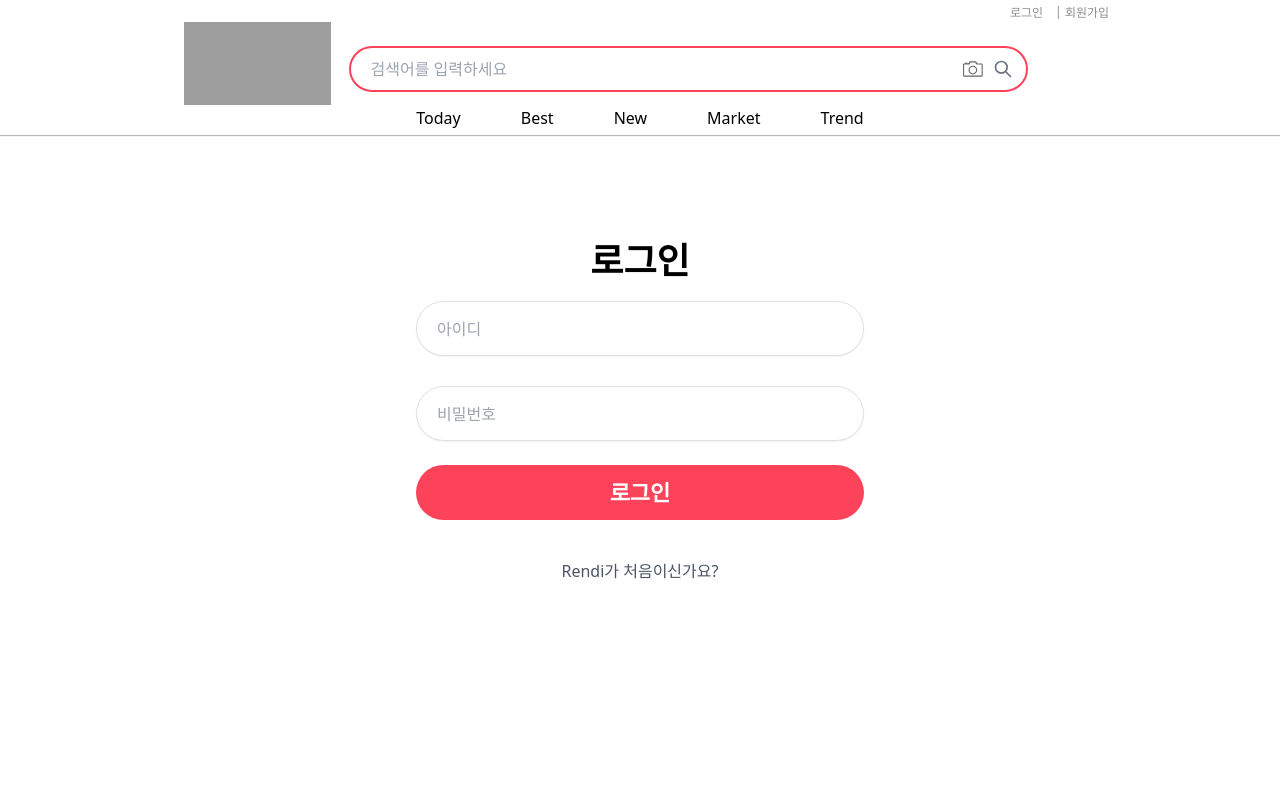
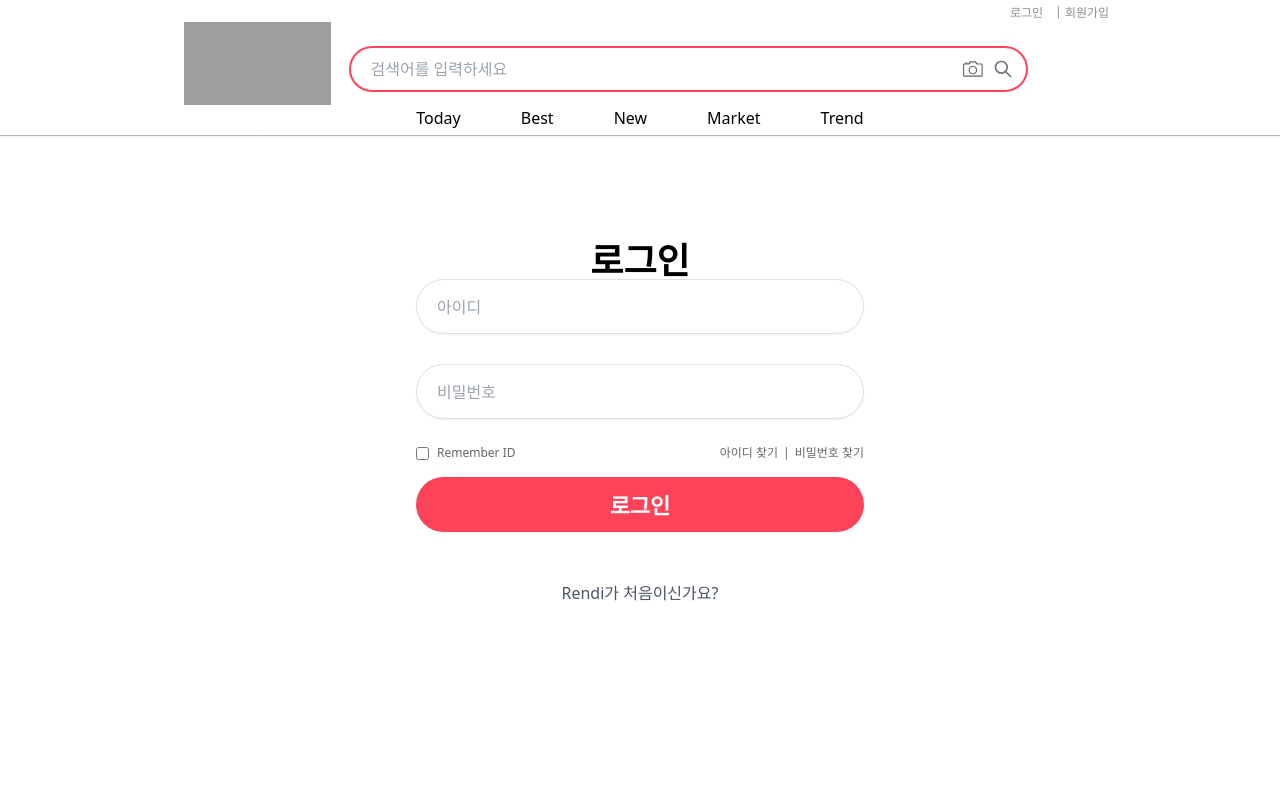
Before and after one commit to jxxnixx/Rendi_Frontend, a Next.js app: page /auth/login in a window 1280 px wide. Shown: the top 800 px of the page. Built offline with nearby package versions, Linux system fonts and the light colour scheme; grey boxes are pictures that could not be loaded.

Commit message:
feature-login 추가

```diff
--- a/components/function/submitBtn.tsx
+++ b/components/function/submitBtn.tsx
@@ -1,15 +1,23 @@
+import { cls } from "@/libs/client/utils";
 interface submitBtnProps {
+  large?: boolean;
   text: string;
   [key: string]: any;
 }
 
-export default function SubmitBtn({ onClick, text, ...rest }: submitBtnProps) {
+export default function SubmitBtn({
+  large = false,
+  onClick,
+  text,
+  ...rest
+}: submitBtnProps) {
   return (
     <button
       {...rest}
-      className={
-        "w-[448px] h-[55px] mt-[10px]  rounded-[50px] border border-transparent bg-[#FC435A] stroke-[#FC435A] stroke-2 absolute text-[22px] font-semibold text-center text-white"
-      }
+      className={cls(
+        "w-[448px]   rounded-[50px] border border-transparent bg-[#FC435A] stroke-[#FC435A] stroke-2 absolute text-[22px] font-semibold text-center text-white",
+        large ? "h-[65px]" : "h-[55px]"
+      )}
     >
       {text}
     </button>
--- a/pages/auth/login.tsx
+++ b/pages/auth/login.tsx
@@ -1,137 +1,3 @@
-// import { SubmitHandler, useForm } from "react-hook-form";
-// import SubmitButton from "@/components/function/submitBtn";
-// import Input from "@/components/function/input";
-// import Layout from "@/layouts/layout";
-// import NavBar from "@/components/structure/NavBar";
-// import Head from "next/head";
-// import Link from "next/link";
-
-// interface LogInForm {
-//   id: string;
-//   password: string;
-
-//   extraError?: string;
-// }
-
-// function LogIn() {
-//   const {
-//     register,
-//     handleSubmit,
-//     //watch,
-//     formState: { errors },
-//     //setError,
-//   } = useForm<LogInForm>({
-//     mode: "onChange",
-//   });
-
-//   const submitForm: SubmitHandler<LogInForm> = (data: any) => {
-//     console.log(data);
-//   };
-//   // const submitForm: SubmitHandler<ILogInForm> = (data: any) => {
-//   //   console.log(data);
-//   // };
-
-//   return (
-//     <>
-//       <Layout>
-//         <NavBar />
-//         <Head>
-//           <title>LogIn</title>
-//         </Head>
-//         {/* <p className="top-[109px] text-4xl font-semibold text-center text-black"> */}
-//         <div className=" flex flex-col items-center">
-//           <div className="absolute top-[109px] text-center">
-//             <p className="text-4xl font-semibold text-black">로그인</p>
-//           </div>
-//           <div className="absolute top-[173px] text-center">
-//             <p className="text-lg text-[#666]">
-//               Rendi만의 지능형 AI 검색을 경험해보세요!
-//             </p>
-//           </div>
-//         </div>
-//         ;
-//         <div className="flex justify-center items-center h-screen">
-//           {/* <form className="mt-40 flex flex-col" onSubmit={handleSubmit(submitForm)}> */}
-
-//           <form
-//             className="flex flex-col items-center gap-6 p-0 w-448 h-1017"
-//             onSubmit={handleSubmit(submitForm)}
-//           >
-//             <Input
-//               name="id"
-//               label=""
-//               type="id"
-//               register={register("id", {})}
-//               placeholder="아이디"
-//               kind="text"
-//               error={errors?.id?.message}
-//             />
-//             <Input
-//               name="password"
-//               label=""
-//               type="password"
-//               kind="text"
-//               register={register("password", {})}
-//               placeholder="비밀번호"
-//               error={errors?.password?.message}
-//               autoComplete="off"
-//             />
-//             {/* <div className="flex justify-center"> */}
-//             {/* <button className="w-[588px] h-[54.92px] bg-black  text-[22px] font-semibold text-white border-2 border-FC435A rounded-[50px]">
-//             로그인
-//           </button> */}
-//             <div className="flex text-center justify-center">
-//               <SubmitButton
-//                 type="submit"
-//                 text="로그인"
-//                 classname="flex justify-center items-center h-screen"
-//               />
-//             </div>
-
-//             {/* </div> */}
-//             {/* <div className=" flex justify-center items-center">
-//             <div className="w-[592px] h-[15px] ">
-//               <p className="absolute left-[472px] top-[527px] text-[13px] text-left text-black">
-//                 Or continue with
-//               </p>
-//               <svg
-//                 width={190}
-//                 height={2}
-//                 viewBox="0 0 190 2"
-//                 fill="none"
-//                 xmlns="http://www.w3.org/2000/svg"
-//                 className="absolute left-[224.5px] top-[534.5px]"
-//                 preserveAspectRatio="none"
-//               >
-//                 <path d="M0 1H190" stroke="#DBDBDB" />
-//               </svg>
-//               <svg
-//                 width={190}
-//                 height={2}
-//                 viewBox="0 0 190 2"
-//                 fill="none"
-//                 xmlns="http://www.w3.org/2000/svg"
-//                 className="absolute left-[626.5px] top-[534.5px]"
-//                 preserveAspectRatio="none"
-//               >
-//                 <path d="M0 1H190" stroke="#DBDBDB" />
-//               </svg>
-//             </div>
-//           </div> */}
-//             <Link href="/signUp" legacyBehavior>
-//               <button className="bg-white text-gray-600 text-base">
-//                 Rendi가 처음이신가요?
-//               </button>
-//             </Link>
-//           </form>
-//         </div>
-//         {/* </Layout> */}
-//       </Layout>
-//     </>
-//   );
-// }
-
-// export default LogIn;
 import { SubmitHandler, useForm } from "react-hook-form";
 import SubmitButton from "@/components/function/submitBtn";
 import Input from "@/components/function/input";
@@ -207,14 +73,33 @@ function LogIn() {
               error={errors?.password?.message}
               autoComplete="off"
             />
-
-            <div className="flex text-center justify-center">
+            <div className="flex text-xs justify-between items-center h-[40px] w-[448px] text-[#666]">
+              <label
+                htmlFor="rememberId"
+                className="flex items-center cursor-pointer"
+              >
+                <input type="checkbox" id="rememberId" className="mr-2" />
+                Remember ID
+              </label>
+              <div className="flex">
+                {/* 아이디, 비번찾기 페이지 새로 만들어야함 !! */}
+                <Link href="flex items-center " legacyBehavior>
+                  <button className="">아이디 찾기</button>
+                </Link>
+                <p className=" m-[5px]"> | </p>
+                <Link href="" legacyBehavior>
+                  <button>비밀번호 찾기</button>
+                </Link>
+              </div>
+            </div>
+            <div className="flex text-center text-xs  justify-center">
               <SubmitButton
                 type="submit"
                 text="로그인"
                 className="flex justify-center items-center h-screen"
               />
             </div>
+
             <Link href="/auth/signUp" legacyBehavior>
               <button className="mt-[100px] bg-white text-gray-600 text-base">
                 Rendi가 처음이신가요?
--- a/pages/auth/signUp.tsx
+++ b/pages/auth/signUp.tsx
@@ -44,10 +44,10 @@ function SignUp() {
           <title>SignUp</title>
         </Head>
 
-        <div className=" mt-[104px] flex w-full flex-col bg-white text-lg font-medium ">
+        <div className=" mt-[104px] flex w-full h-[1500px] flex-col bg-white text-lg font-medium ">
           <div className="flex justify-center items-center">
             <form
-              className=" items-center gap-[6px] p-0 w-[448px] h-[1017px]"
+              className=" items-center gap-[6px] p-0 w-[448px] h-[1500px]"
               onSubmit={handleSubmit(submitForm)}
             >
               <p className="relative top-[109px] text-4xl font-semibold text-center text-black">
@@ -207,12 +207,12 @@ function SignUp() {
                 <div className="flex text-center justify-center">
                   <Link href="/auth/taste" legacyBehavior>
                     <SubmitBtn
+                      large={true}
                       type="submit"
                       text="다음"
                       className="flex justify-center items-center h-screen"
                     />
                   </Link>
-
                 </div>
               </div>
             </form>
```
